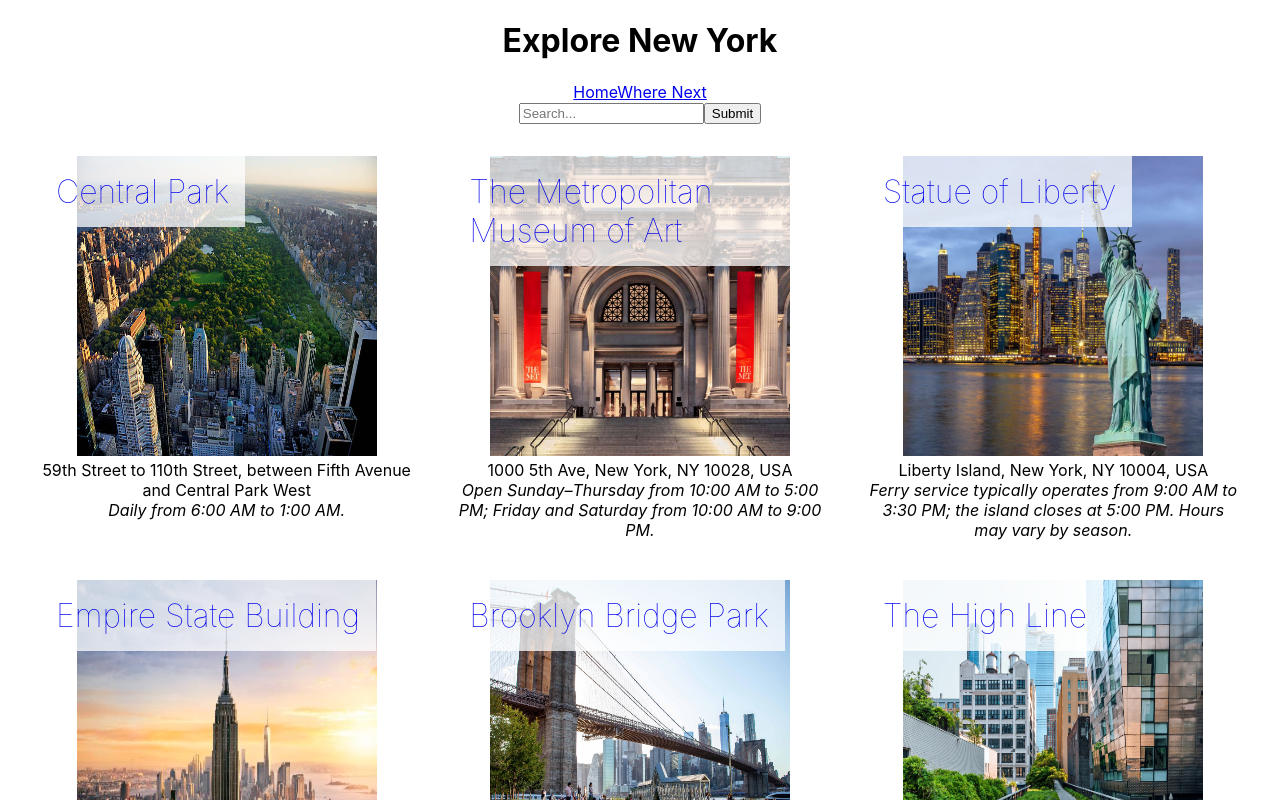
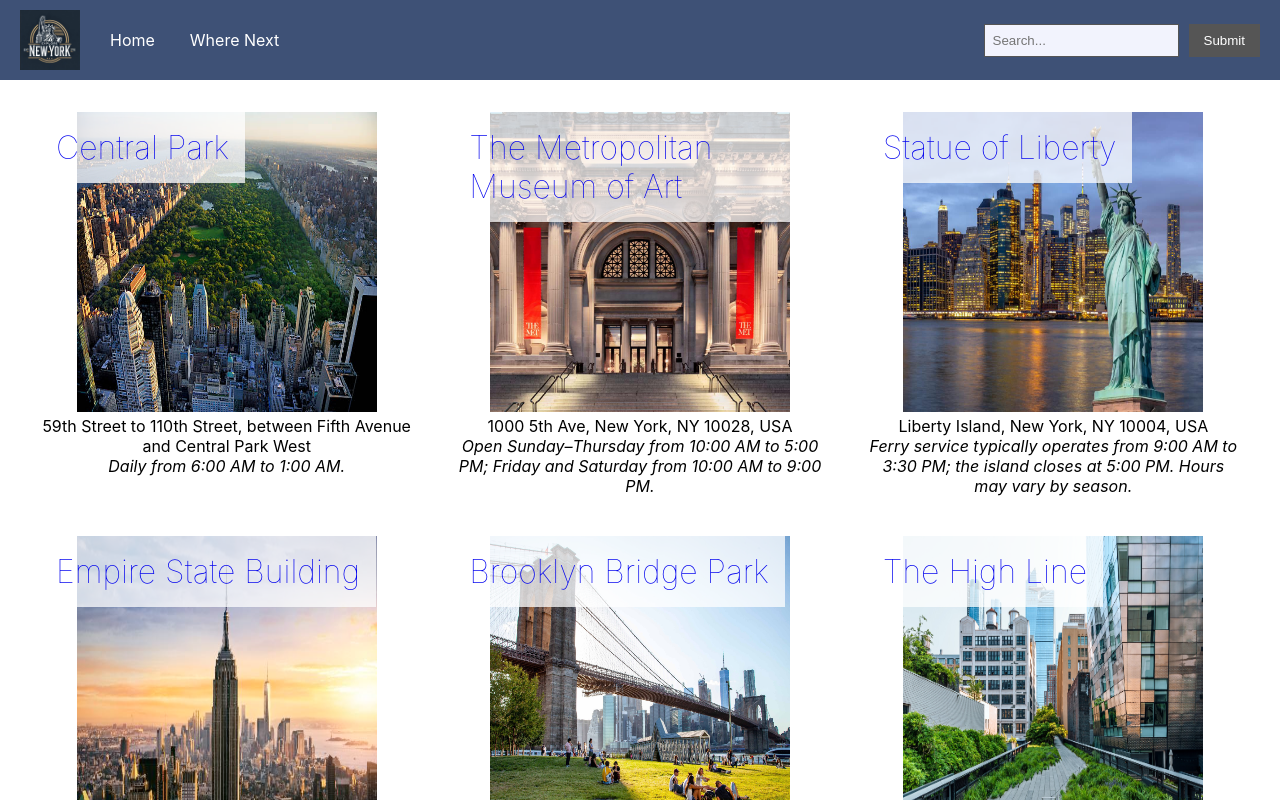
Before and after one commit to xcbhx/explore_new_york, a React (Create React App) app: page / in a window 1280 px wide. Shown: the top 800 px of the page. Built offline with nearby package versions, Linux system fonts and the light colour scheme.

Commit message:
edited navbar style

```diff
--- a/src/App.css
+++ b/src/App.css
@@ -1,11 +1,11 @@
-.App {
+/* .App {
   text-align: center;
-}
+} */
 
-.App-logo {
+/* .App-logo {
   height: 40vmin;
   pointer-events: none;
-}
+} */
 
 @media (prefers-reduced-motion: no-preference) {
   .App-logo {
@@ -13,7 +13,7 @@
   }
 }
 
-.App-header {
+/* .App-header {
   background-color: #282c34;
   min-height: 100vh;
   display: flex;
@@ -22,7 +22,7 @@
   justify-content: center;
   font-size: calc(10px + 2vmin);
   color: white;
-}
+} */
 
 .App-link {
   color: #61dafb;
--- a/src/components/Navbar/Navbar.css
+++ b/src/components/Navbar/Navbar.css
@@ -0,0 +1,65 @@
+.Navbar {
+  background-color: #3e5176;
+  color: white;
+  padding: 10px 20px;
+}
+
+.Navbar-content {
+  display: flex;
+  align-items: center;
+  flex-wrap: wrap; /* Allows items to wrap on smaller screens */
+}
+
+.Navbar-logo {
+  height: 60px;
+  width: 60px;
+  margin-right: 20px;
+}
+
+.Nav-links {
+  display: flex;
+  margin-right: auto;
+}
+
+.nav-link,
+.nav-link-active {
+  color: white;
+  text-decoration: none;
+  margin-right: 15px;
+  padding: 5px 10px;
+}
+
+.Nav-link-active {
+  border-bottom: 2px solid white;
+}
+
+.Search-form {
+  width: 100%;
+  margin-top: 10px;
+  display: flex;
+}
+
+.Search-input {
+  flex-grow: 1;
+  padding: 8px;
+  border: 1px solid #555;
+  background-color: #f2f3fd;
+  color: rgb(8, 8, 8);
+  margin-right: 10px;
+}
+
+.Search-form button {
+  padding: 8px 15px;
+  background-color: #555;
+  color: white;
+  border: none;
+  cursor: pointer;
+}
+
+/* Responsive adjustments */
+@media (min-width: 768px) {
+  .Search-form {
+    width: auto; /* Restore auto width on larger screens */
+    margin-top: 0px;
+  }
+}
--- a/src/components/Navbar/Navbar.jsx
+++ b/src/components/Navbar/Navbar.jsx
@@ -27,23 +27,21 @@
   };
 
   return (
-    <div>
-      <header>
-        <h1 className='Navbar-Title'>Explore New York</h1>
-
     <div className='Navbar'>
+      <div className='Navbar-content'>
+        <img className='Navbar-logo' src='/images/Logo.webp' alt='Explore New York Logo' />
+        <div className='Nav-links'>
           <NavLink
             className={({ isActive }) =>
               isActive ? 'nav-link-active' : 'nav-link'
             }
             to='/'
-            onClick={handleHomeClick} // Clear search on Home click
+            onClick={handleHomeClick}
           >
             Home
           </NavLink>
-
           <a
-            className='Nav-Link'
+            className='nav-link'
             href='/'
             onClick={(e) => {
               e.preventDefault();
@@ -52,21 +50,20 @@
           >
             Where Next
           </a>
-
-          <form onSubmit={handleSearchSubmit}>
+        </div>
+        <form className='Search-form' onSubmit={handleSearchSubmit}>
           <input
             type='text'
             placeholder='Search...'
             value={searchQuery}
             onChange={handleSearchInputChange}
-              className='Search-Input'
+            className='Search-input'
           />
           <button type='submit'>Submit</button>
         </form>
       </div>
-      </header>
     </div>
-  )
-};
+  );
+}
 
 export default Navbar;
```
Also changed, not shown: public/images/Logo.webp (added). Lines whose indentation alone changed are shown as unchanged.
